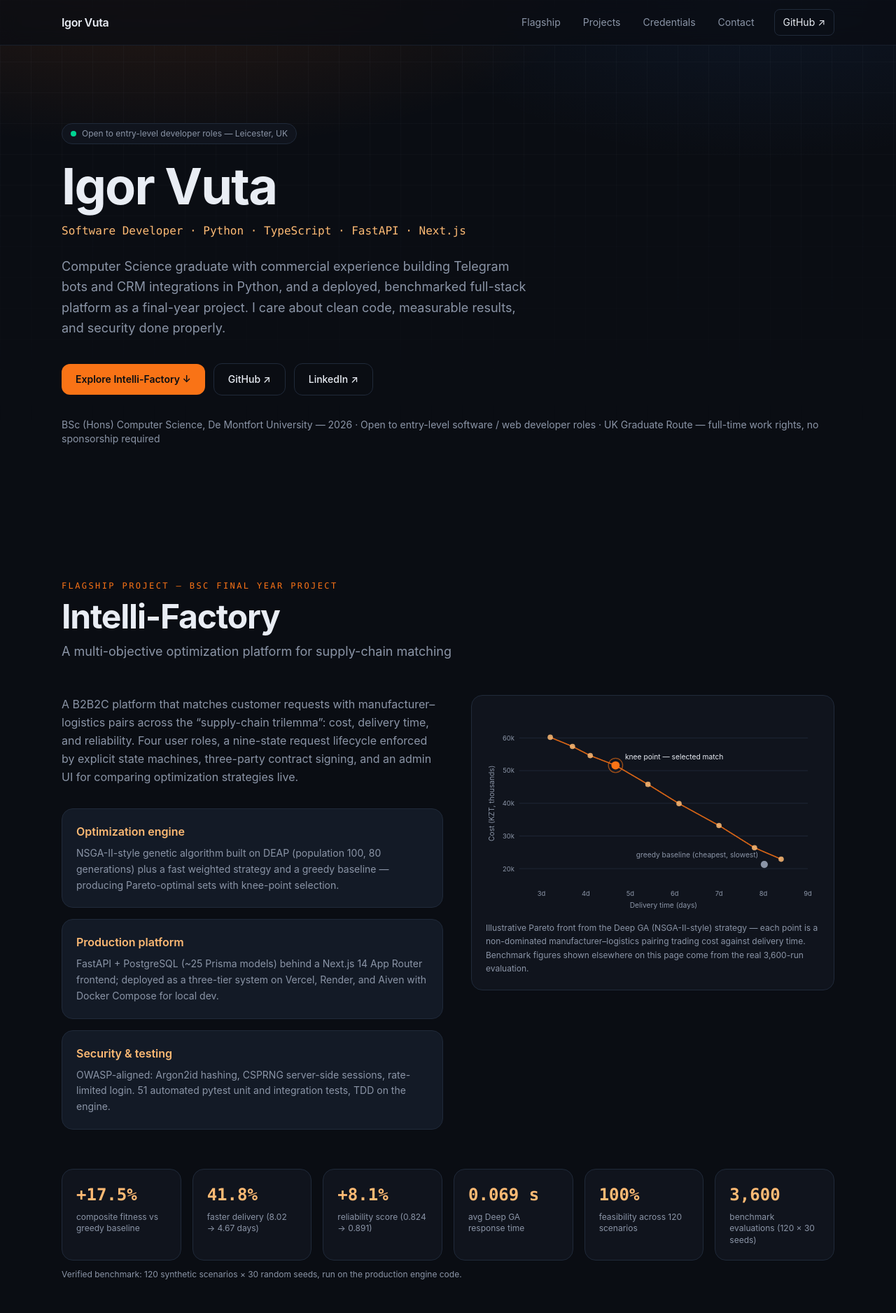
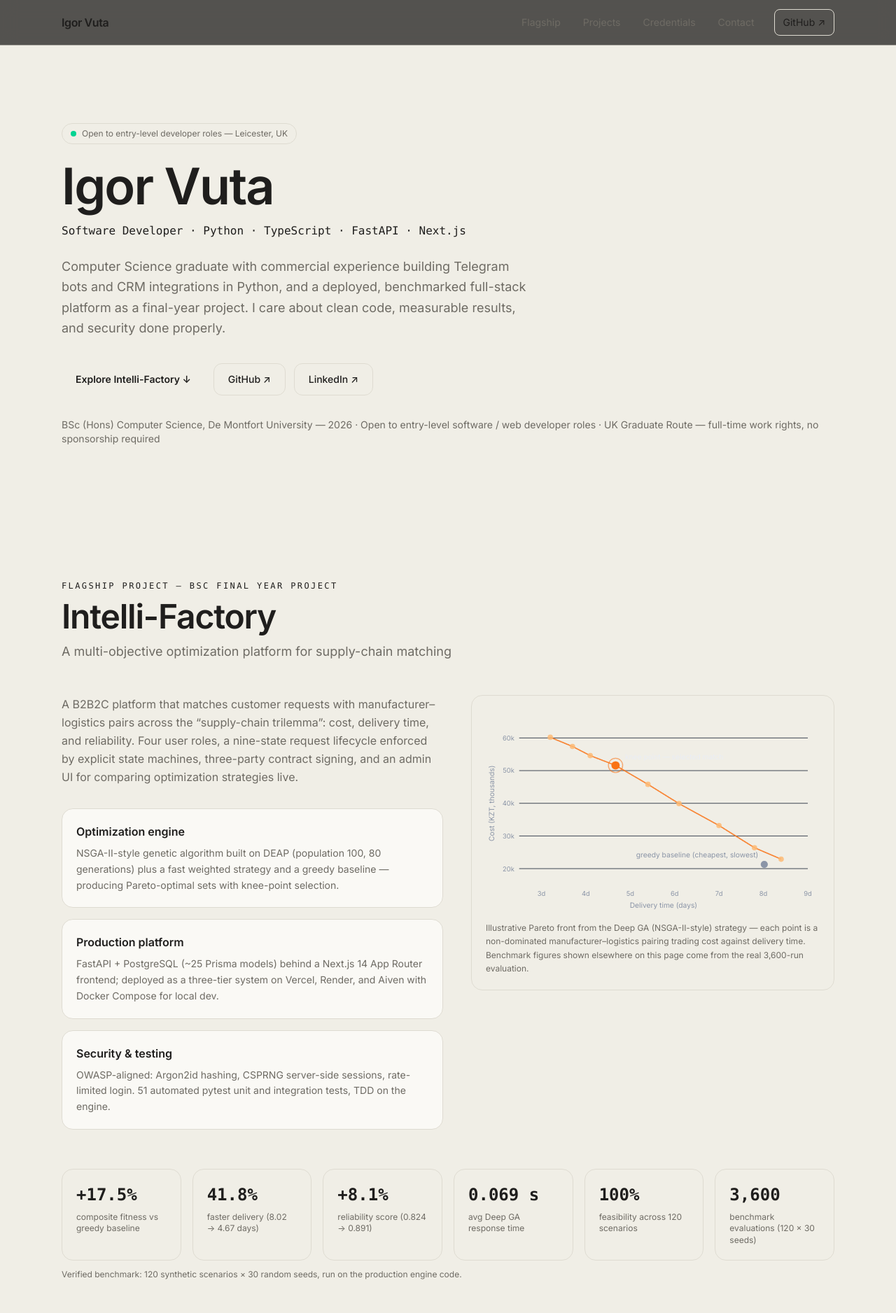
Before and after one commit to igor-vuta/portfolio, a Next.js app: page / in a window 1280 px wide. Shown: the top 1876 px of the page at 70% size. Built offline with nearby package versions, Linux system fonts and the light colour scheme.

Commit message:
feat: redesign in editorial light theme (serif display, clay accent)

```diff
--- a/app/globals.css
+++ b/app/globals.css
@@ -1,19 +1,18 @@
 @import "tailwindcss";
 
 @theme {
-  --color-ink: #0a0d13;
-  --color-panel: #10141d;
-  --color-card: #131a26;
-  --color-line: #202a3a;
-  --color-fog: #8b95a7;
-  --color-snow: #e9edf4;
-  --color-accent: #f97316;
-  --color-amber: #fdba74;
+  --color-oat: #f0eee6;
+  --color-card: #faf9f5;
+  --color-ink: #1f1e1d;
+  --color-fog: #6e6b64;
+  --color-line: #dedbd1;
+  --color-clay: #c15f3c;
+  --color-coal: #191919;
+  --color-cream: #f5f3ec;
 
   --font-sans: "Inter", ui-sans-serif, system-ui, -apple-system, "Segoe UI",
     Roboto, "Helvetica Neue", Arial, sans-serif;
-  --font-mono: ui-monospace, "SF Mono", "JetBrains Mono", Menlo, Consolas,
-    monospace;
+  --font-serif: "Source Serif 4", Georgia, "Times New Roman", serif;
 }
 
 html {
@@ -21,34 +20,20 @@ html {
 }
 
 body {
-  background-color: var(--color-ink);
-  color: var(--color-snow);
+  background-color: var(--color-oat);
+  color: var(--color-ink);
   font-family: var(--font-sans);
   -webkit-font-smoothing: antialiased;
 }
 
 ::selection {
-  background: rgba(249, 115, 22, 0.35);
-}
-
-.hero-glow {
-  background:
-    radial-gradient(1100px 480px at 18% -10%, rgba(249, 115, 22, 0.14), transparent 60%),
-    radial-gradient(900px 420px at 85% 0%, rgba(56, 130, 246, 0.08), transparent 55%);
-}
-
-.grid-lines {
-  background-image:
-    linear-gradient(rgba(139, 149, 167, 0.05) 1px, transparent 1px),
-    linear-gradient(90deg, rgba(139, 149, 167, 0.05) 1px, transparent 1px);
-  background-size: 44px 44px;
-  mask-image: linear-gradient(to bottom, black 0%, transparent 85%);
+  background: rgba(193, 95, 60, 0.22);
 }
 
 @keyframes rise {
   from {
     opacity: 0;
-    transform: translateY(16px);
+    transform: translateY(14px);
   }
   to {
     opacity: 1;
@@ -61,7 +46,7 @@ body {
 }
 
 .reveal.is-in {
-  animation: rise 0.7s cubic-bezier(0.2, 0.7, 0.2, 1) forwards;
+  animation: rise 0.65s cubic-bezier(0.2, 0.7, 0.2, 1) forwards;
 }
 
 @media (prefers-reduced-motion: reduce) {
--- a/app/layout.tsx
+++ b/app/layout.tsx
@@ -18,6 +18,14 @@ export default function RootLayout({
 }: Readonly<{ children: React.ReactNode }>) {
   return (
     <html lang="en">
+      <head>
+        <link rel="preconnect" href="https://fonts.googleapis.com" />
+        <link rel="preconnect" href="https://fonts.gstatic.com" crossOrigin="anonymous" />
+        <link
+          href="https://fonts.googleapis.com/css2?family=Source+Serif+4:ital,opsz,wght@0,8..60,500;0,8..60,600;1,8..60,500&family=Inter:wght@400;500;600&display=swap"
+          rel="stylesheet"
+        />
+      </head>
       <body>{children}</body>
     </html>
   );
```
Also changed, not shown: app/icon.svg.
